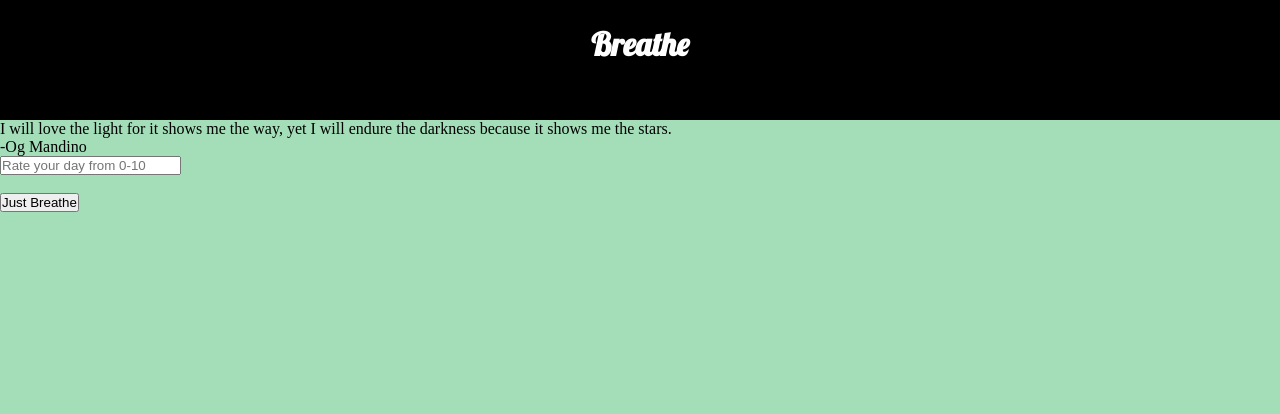
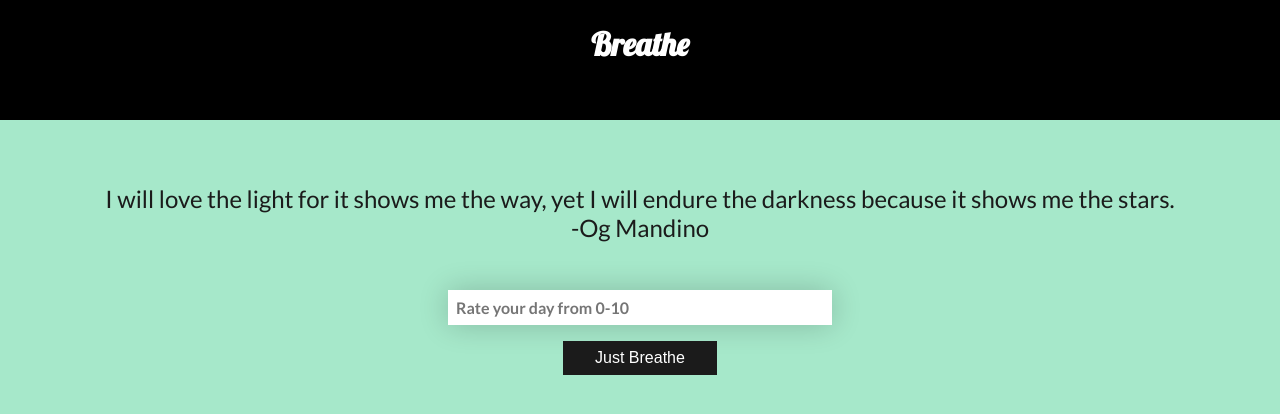
Before and after one commit to dalva19/breathe, a React (Create React App) app: page / in a window 1280 px wide. Shown: the top 414 px of the page. Built offline with nearby package versions, Linux system fonts and the light colour scheme.

Commit message:
styled quotes and pic

```diff
--- a/src/App.js
+++ b/src/App.js
@@ -15,7 +15,6 @@ const App = () => {
 
         <Route path="/breathe">
           <RatingQuote />
-          <DogPic />
         </Route>
       </Switch>
     </div>
--- a/src/GlobalStyle.js
+++ b/src/GlobalStyle.js
@@ -4,11 +4,27 @@ const GlobalStyle = createGlobalStyle`
     margin: 0;
     padding: 0;
     box-sizing: border-box;
+  }
+    body {
+      background-color: #A6E8CA;
+    }
 
-    body {
-      background-color: #A3DEB9;
-    }
+    p {
+    font-size: 1.5rem;
+    color: #1b1b1b;
+    font-family: "lato", sans-serif;
   }
+
+    button {
+    font-size: 1rem;
+    border: none;
+    margin-top: 1rem;
+    padding: 0.5rem 2rem;
+    cursor: pointer;
+    background: #1b1b1b;
+    color: white;
+  }
+
 `;
 
 export default GlobalStyle;
--- a/src/components/DogPic.js
+++ b/src/components/DogPic.js
@@ -1,10 +1,27 @@
 import React from "react";
 import { useSelector } from "react-redux";
+//style
+import styled from "styled-components";
 
 const DogPic = () => {
   const { loaded, dog } = useSelector((state) => state.dog);
 
-  return <div>{loaded && <img src={dog} alt="dog"></img>}</div>;
+  return (
+    <div>
+      <StyledDogPic>{loaded && <img src={dog} alt="dog"></img>}</StyledDogPic>
+    </div>
+  );
 };
 
+const StyledDogPic = styled.div`
+  text-align: center;
+  img {
+    width: 40%;
+    height: 20%
+    object-fit: cover;
+    border-radius: 50%;
+    margin-top: 2rem;
+  }
+`;
+
 export default DogPic;
--- /dev/null
+++ b/src/components/Header.js
@@ -0,0 +1,24 @@
+//style
+import styled from "styled-components";
+
+const Header = () => {
+  return (
+    <div>
+      <StyledHeader>
+        <h1>Breathe</h1>
+      </StyledHeader>
+    </div>
+  );
+};
+
+const StyledHeader = styled.div`
+  min-height: 15vh;
+  background-color: black;
+  color: white;
+  font-family: "Lobster", cursive;
+  width: 100%;
+  text-align: center;
+  padding-top: 1.5rem;
+`;
+
+export default Header;
--- a/src/components/Home.js
+++ b/src/components/Home.js
@@ -3,6 +3,8 @@ import { useSelector, useDispatch } from "react-redux";
 import { loadDailyQuote, loadRatingQuote } from "../actions/daily_quote_action";
 import { loadRandomDog } from "../actions/dog_action";
 import { Link } from "react-router-dom";
+//components
+import Header from "./Header";
 //style
 import styled from "styled-components";
 
@@ -29,13 +31,10 @@ const Home = () => {
 
   return (
     <div>
-      <StyledHeader>
-        <h1>Breathe</h1>
-      </StyledHeader>
-      <div className="daily-quote">
+      <Header />
+      <StyledDailyQuote>
         <p>{randomQuote.q}</p>
         <p>-{randomQuote.a}</p>
-      </div>
         <input
           type="text"
           placeholder="Rate your day from 0-10"
@@ -43,22 +42,37 @@ const Home = () => {
           onChange={(e) => setInput(e.target.value)}
         ></input>
         <br></br>
-      <br></br>
         <Link to="/breathe">
           <button onClick={handleBreatheButton}>Just Breathe</button>
         </Link>
+      </StyledDailyQuote>
     </div>
   );
 };
 
-const StyledHeader = styled.div`
-  min-height: 15vh;
-  background-color: black;
+const StyledDailyQuote = styled.div`
+  text-align: center;
+  margin-top: 4rem;
+  font-family: "lato", sans-serif;
+  input {
+    width: 30%;
+    font-size: 1rem;
+    font-weight: bold;
+    font-family: "lato", sans-serif;
+    padding: 0.5rem;
+    border: none;
+    margin-top: 3rem;
+    box-shadow: 0px 0px 30px rgba(0, 0, 0, 0.2);
+  }
+  button {
+    font-size: 1rem;
+    border: none;
+    margin-top: 1rem;
+    padding: 0.5rem 2rem;
+    cursor: pointer;
+    background: #1b1b1b;
     color: white;
-  font-family: "Lobster", cursive;
-  width: 100%;
-  text-align: center;
-  padding-top: 1.5rem;
+  }
 `;
 
 export default Home;
--- a/src/components/RatingQuote.js
+++ b/src/components/RatingQuote.js
@@ -1,5 +1,11 @@
 import React from "react";
 import { useSelector } from "react-redux";
+import { Link } from "react-router-dom";
+//components
+import Header from "./Header";
+import DogPic from "./DogPic";
+//style
+import styled from "styled-components";
 
 const RatingQuote = () => {
   const { ratingQuote, ratingLoaded } = useSelector(
@@ -8,14 +14,25 @@ const RatingQuote = () => {
 
   return (
     <div>
+      <Header />
+
       {ratingLoaded && (
-        <div>
+        <StyledRatingQuote>
           <p>{ratingQuote.q}</p>
-          <p>{ratingQuote.a}</p>
-        </div>
+          <p>-{ratingQuote.a}</p>
+          <DogPic />
+          <Link to="/">
+            <button>Back</button>
+          </Link>
+        </StyledRatingQuote>
       )}
     </div>
   );
 };
 
+const StyledRatingQuote = styled.div`
+  text-align: center;
+  margin-top: 4rem;
+`;
+
 export default RatingQuote;
```
Lines whose indentation alone changed are shown as unchanged.
